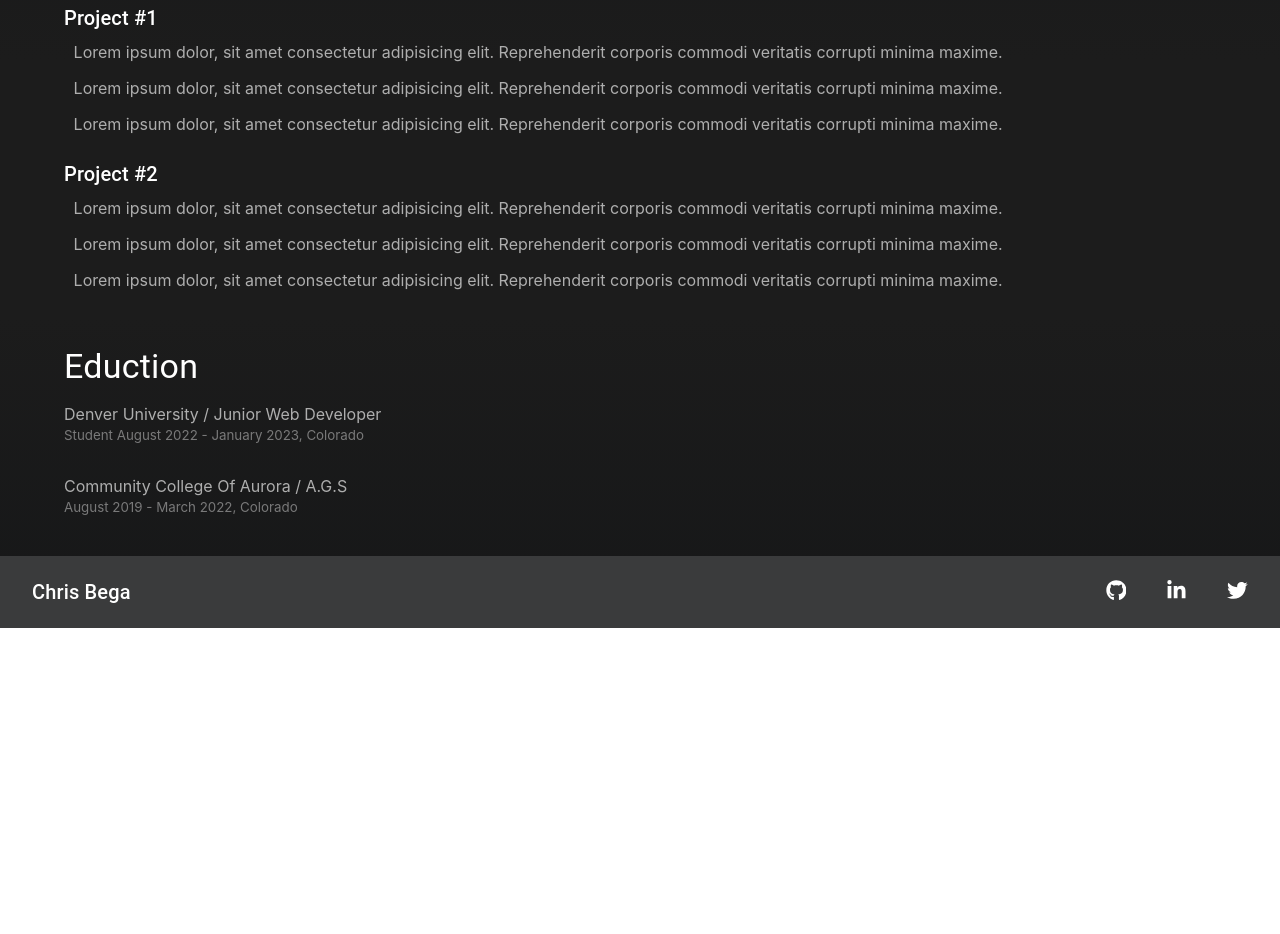
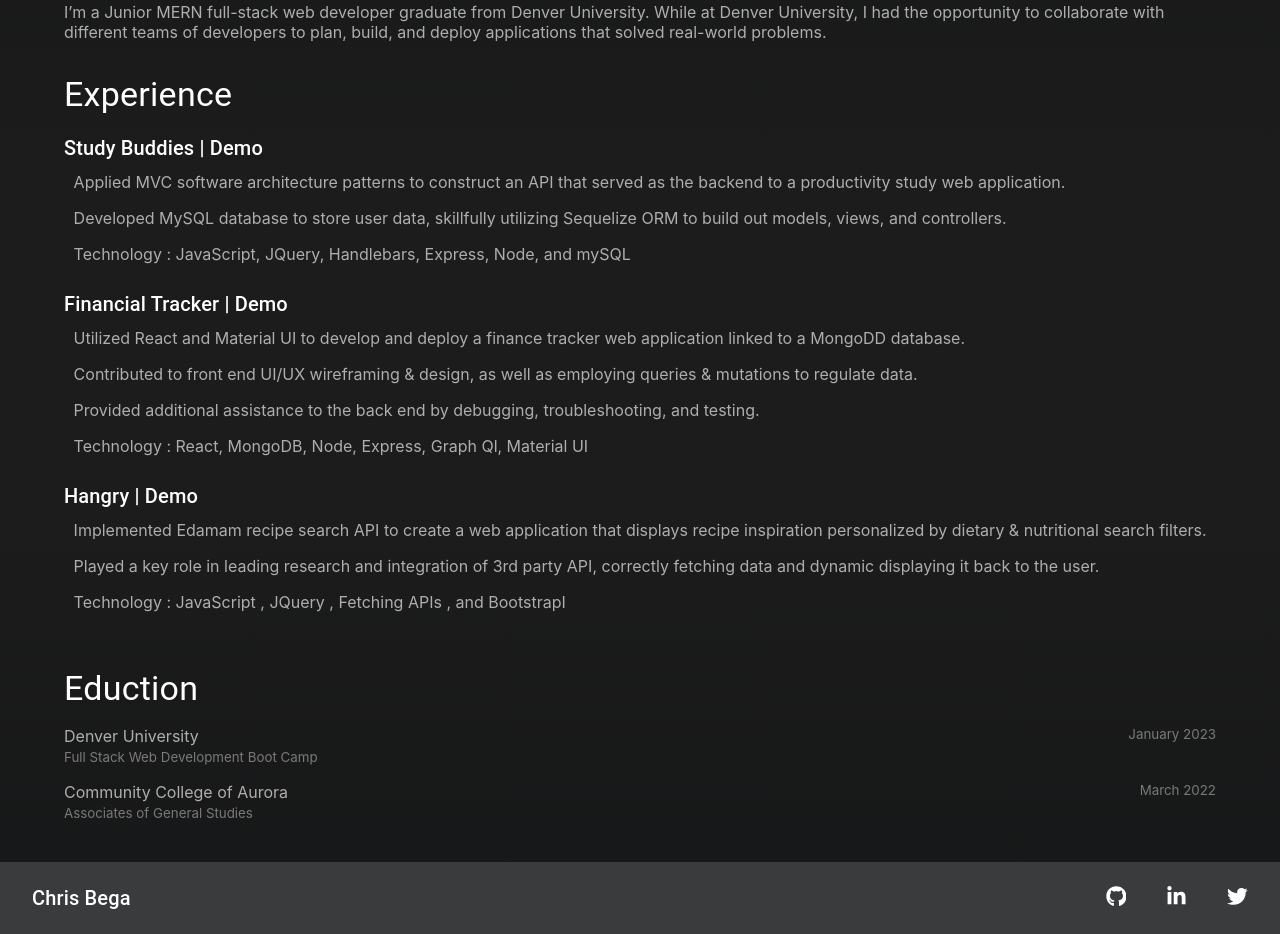
Before and after one commit to ChristianBega/React-Portfolio, a React (Create React App) app: page /resume in a window 1280 px wide. Shown: the part 260-1194 px from the top of the page. Before the commit the page ends 888 px from the top, so only its background shows below. Built offline with nearby package versions, Linux system fonts and the light colour scheme.

Commit message:
Added content to resume component

```diff
--- a/src/components/Resume/index.jsx
+++ b/src/components/Resume/index.jsx
@@ -2,18 +2,10 @@
 import { Box, Button, Typography, List, ListItem } from "@mui/material/";
 import { Container } from "@mui/system";
 
-const styles = {
-  resumeSection: {
-    padding: "1rem",
-  },
-  resumeButton: {
-    display: "flex",
-    margin: "1rem auto",
-  },
-};
 function Resume() {
   return (
-    <Container sx={{ minHeight: "85vh", mt: 5 }}>
+    <Container sx={{ minHeight: "85vh", my: 5 }}>
+      {/* Resume button */}
       <Box textAlign="center" marginTop="2rem">
         <Button variant="contained">
           <a className="resumeButton" href="https://drive.google.com/file/d/1EWKWdADy6-VGt00r396ispcyx2H2ElWB/view" target="_blank" rel="noreferrer">
@@ -21,6 +13,24 @@
           </a>
         </Button>
       </Box>
+      {/* Summary section */}
+      <Box marginTop="2rem">
+        <Typography variant="h4" component="h1" marginBottom="1rem">
+          Summary
+        </Typography>
+        <Typography variant="p" component="p">
+          I’m a Junior MERN full-stack web developer graduate from Denver University. While at Denver University, I had the opportunity to collaborate
+          with different teams of developers to plan, build, and deploy applications that solved real-world problems.
+        </Typography>
+      </Box>
+      {/* Skills section */}
+      {/* <Box marginTop="2rem">
+        <Typography variant="h4" component="h1" marginBottom="1rem">
+          Skills
+        </Typography>
+        <Typography variant="p" component="p">
+        </Typography>
+      </Box> */}
 
       <Box marginTop="2rem">
         <Typography variant="h4" component="h1" marginBottom="1rem">
@@ -28,33 +38,72 @@
         </Typography>
         <Box>
           <Typography variant="h6" component="p" style={{ color: "#fff" }}>
-            Project #1
+            Study Buddies |
+            <span>
+              <a href="https://studybuddiezzz.herokuapp.com/" target="_blank" rel="noreferrer">
+                &nbsp;Demo
+              </a>
+            </span>
           </Typography>
+
           <List style={{ color: "var(--medium-gray)" }}>
             <Typography variant="" component="li" marginBottom="1rem" marginLeft=".6rem">
-              Lorem ipsum dolor, sit amet consectetur adipisicing elit. Reprehenderit corporis commodi veritatis corrupti minima maxime.
+              Applied MVC software architecture patterns to construct an API that served as the backend to a productivity study web application.
             </Typography>
             <Typography variant="" component="li" marginBottom="1rem" marginLeft=".6rem">
-              Lorem ipsum dolor, sit amet consectetur adipisicing elit. Reprehenderit corporis commodi veritatis corrupti minima maxime.
+              Developed MySQL database to store user data, skillfully utilizing Sequelize ORM to build out models, views, and controllers.
             </Typography>
             <Typography variant="" component="li" marginBottom="1rem" marginLeft=".6rem">
-              Lorem ipsum dolor, sit amet consectetur adipisicing elit. Reprehenderit corporis commodi veritatis corrupti minima maxime.
+              Technology : JavaScript, JQuery, Handlebars, Express, Node, and mySQL
             </Typography>
           </List>
         </Box>
         <Box>
           <Typography variant="h6" component="p" style={{ color: "#fff" }}>
-            Project #2
+            Financial Tracker |
+            <span>
+              <a href="https://golden-goose-finance.herokuapp.com/" target="_blank" rel="noreferrer">
+                &nbsp;Demo
+              </a>
+            </span>
           </Typography>
+
           <List style={{ color: "var(--medium-gray)" }}>
             <Typography variant="" component="li" marginBottom="1rem" marginLeft=".6rem">
-              Lorem ipsum dolor, sit amet consectetur adipisicing elit. Reprehenderit corporis commodi veritatis corrupti minima maxime.
+              Utilized React and Material UI to develop and deploy a finance tracker web application linked to a MongoDD database.
             </Typography>
             <Typography variant="" component="li" marginBottom="1rem" marginLeft=".6rem">
-              Lorem ipsum dolor, sit amet consectetur adipisicing elit. Reprehenderit corporis commodi veritatis corrupti minima maxime.
+              Contributed to front end UI/UX wireframing & design, as well as employing queries & mutations to regulate data.
             </Typography>
             <Typography variant="" component="li" marginBottom="1rem" marginLeft=".6rem">
-              Lorem ipsum dolor, sit amet consectetur adipisicing elit. Reprehenderit corporis commodi veritatis corrupti minima maxime.
+              Provided additional assistance to the back end by debugging, troubleshooting, and testing.
+            </Typography>
+            <Typography variant="" component="li" marginBottom="1rem" marginLeft=".6rem">
+              Technology : React, MongoDB, Node, Express, Graph Ql, Material UI
+            </Typography>
+          </List>
+        </Box>
+        <Box>
+          <Typography variant="h6" component="p" style={{ color: "#fff" }}>
+            Hangry |
+            <span>
+              <a href="https://mandiebot.github.io/Hangry/" target="_blank" rel="noreferrer">
+                &nbsp;Demo
+              </a>
+            </span>
+          </Typography>
+
+          <List style={{ color: "var(--medium-gray)" }}>
+            <Typography variant="" component="li" marginBottom="1rem" marginLeft=".6rem">
+              Implemented Edamam recipe search API to create a web application that displays recipe inspiration personalized by dietary & nutritional
+              search filters.
+            </Typography>
+            <Typography variant="" component="li" marginBottom="1rem" marginLeft=".6rem">
+              Played a key role in leading research and integration of 3rd party API, correctly fetching data and dynamic displaying it back to the
+              user.
+            </Typography>
+            <Typography variant="" component="li" marginBottom="1rem" marginLeft=".6rem">
+              Technology : JavaScript , JQuery , Fetching APIs , and BootstrapI
             </Typography>
           </List>
         </Box>
@@ -63,18 +112,28 @@
         <Typography variant="h4" component="h1" marginBottom="1rem">
           Eduction
         </Typography>
-        <Typography variant="" component="p">
-          Denver University / Junior Web Developer
+        <Box>
+          <Typography display="flex" justifyContent="space-between" variant="" component="p">
+            Denver University
+            <Typography variant="" component="small">
+              January 2023
+            </Typography>
           </Typography>
           <Typography variant="" component="small">
-          Student August 2022 - January 2023, Colorado
+            Full Stack Web Development Boot Camp
           </Typography>
-        <Typography variant="" component="p" marginTop="2rem">
-          Community College Of Aurora / A.G.S
+        </Box>
+        <Box mt="1rem">
+          <Typography display="flex" justifyContent="space-between" variant="" component="p">
+            Community College of Aurora
+            <Typography variant="" component="small">
+              March 2022
+            </Typography>
           </Typography>
           <Typography variant="" component="small">
-          August 2019 - March 2022, Colorado
+            Associates of General Studies
           </Typography>
+        </Box>
       </Box>
     </Container>
   );
```
Lines whose indentation alone changed are shown as unchanged.
